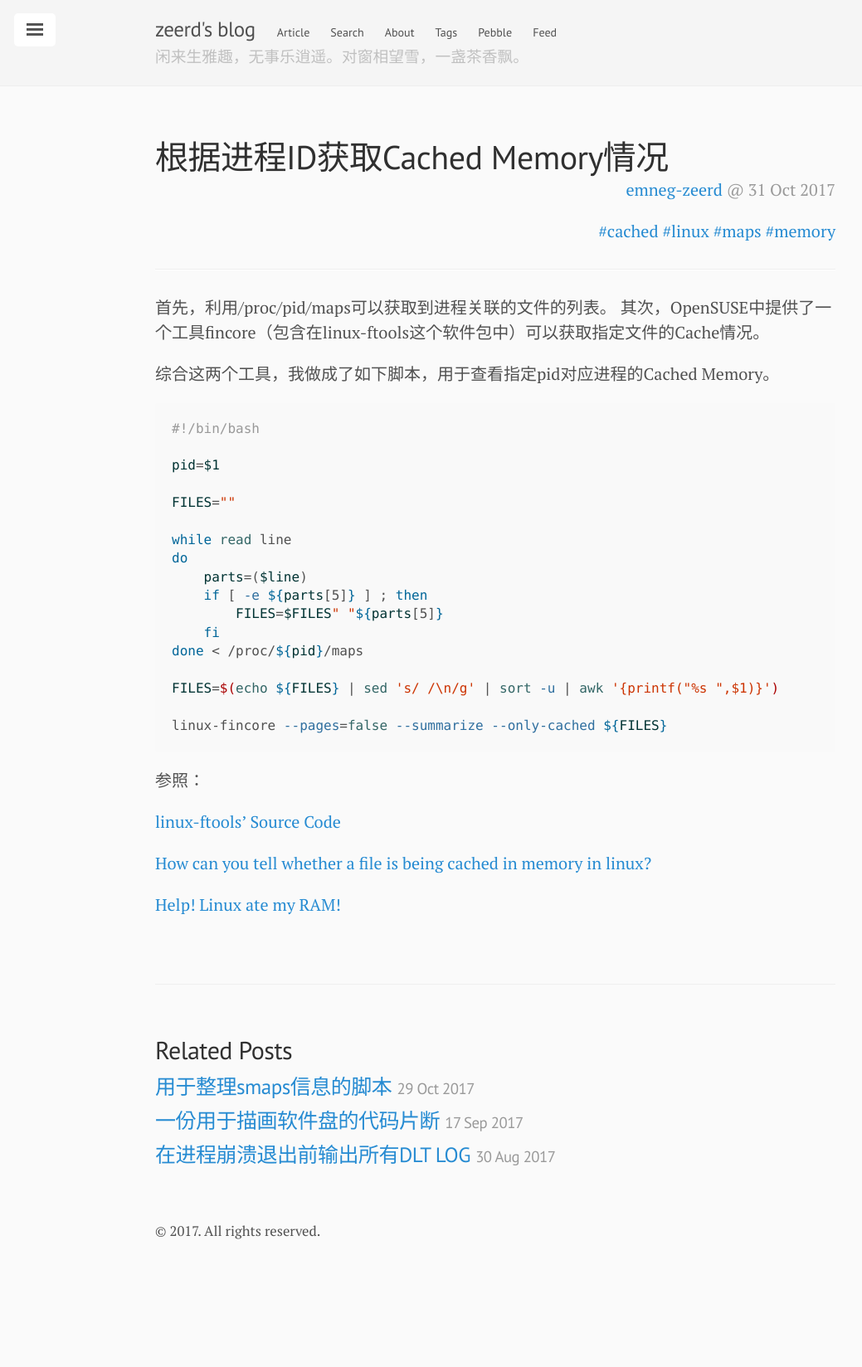
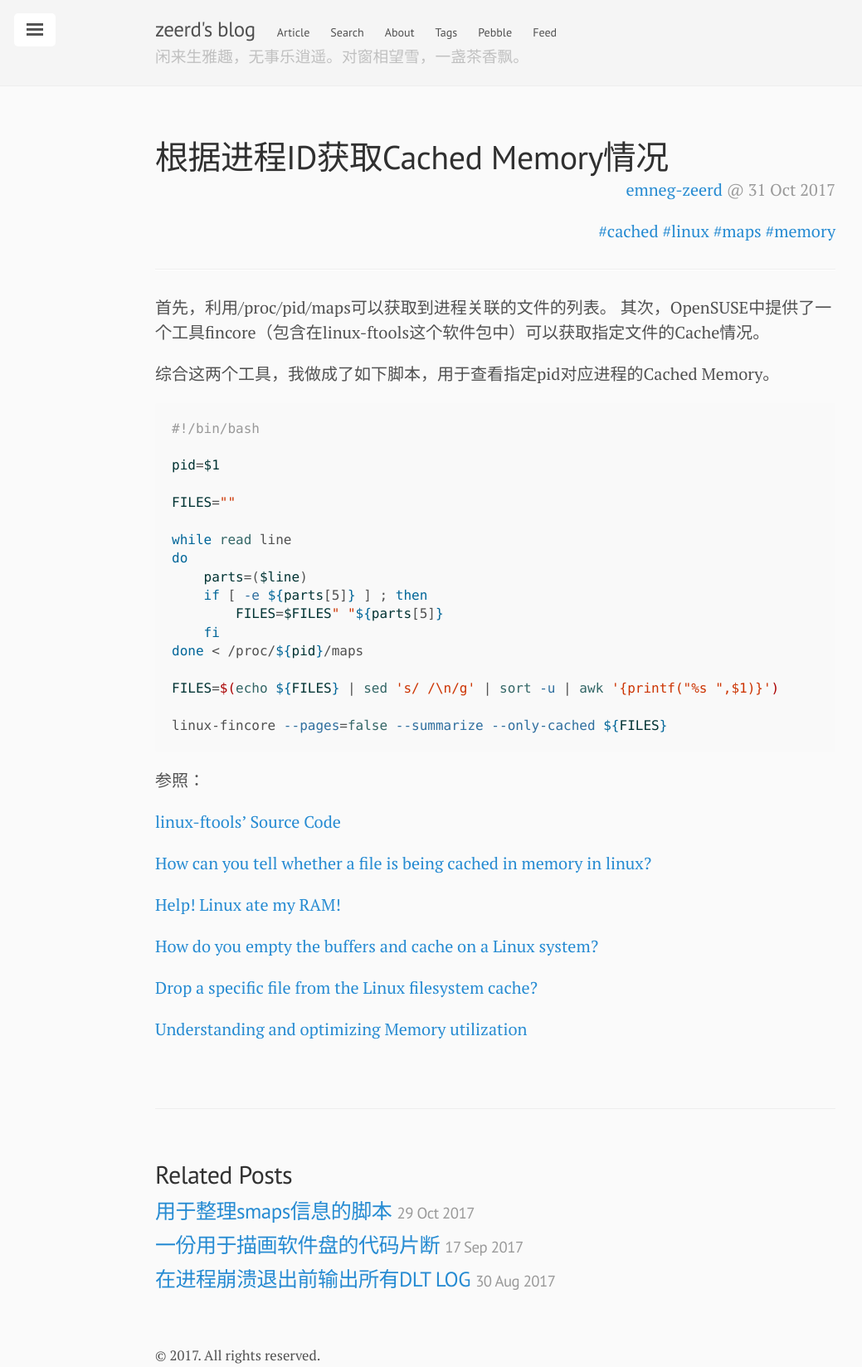
Before and after one commit to zeerd/zeerd.github.io, a Jekyll site: the page built from _posts/2017-10-31-show-cached-memories-by-pid.md, in a window 1280 px wide. Shown: the whole page at 83% size, without its empty margins (43-1082 px from the left). Built offline with Jekyll 4.4.1, drawn with Linux system fonts in a browser that asks for light colours; comment, search, counter and statistics services are not loaded; before the commit the page ends 1498 px from its top, so only the background shows below that.

Commit message:
update 2017-10-31-show-cached-memories-by-pid.md

```diff
--- a/_posts/2017-10-31-show-cached-memories-by-pid.md
+++ b/_posts/2017-10-31-show-cached-memories-by-pid.md
@@ -38,3 +38,9 @@ linux-fincore --pages=false --summarize --only-cached ${FILES}
 [How can you tell whether a file is being cached in memory in linux?](https://stackoverflow.com/questions/210809/how-can-you-tell-whether-a-file-is-being-cached-in-memory-in-linux)
 
 [Help! Linux ate my RAM!](https://www.linuxatemyram.com/play.html)
+
+[How do you empty the buffers and cache on a Linux system?](https://unix.stackexchange.com/questions/87908/how-do-you-empty-the-buffers-and-cache-on-a-linux-system)
+
+[Drop a specific file from the Linux filesystem cache?](https://unix.stackexchange.com/questions/36907/drop-a-specific-file-from-the-linux-filesystem-cache)
+
+[Understanding and optimizing Memory utilization](http://careers.directi.com/display/tu/Understanding+and+optimizing+Memory+utilization)
```
